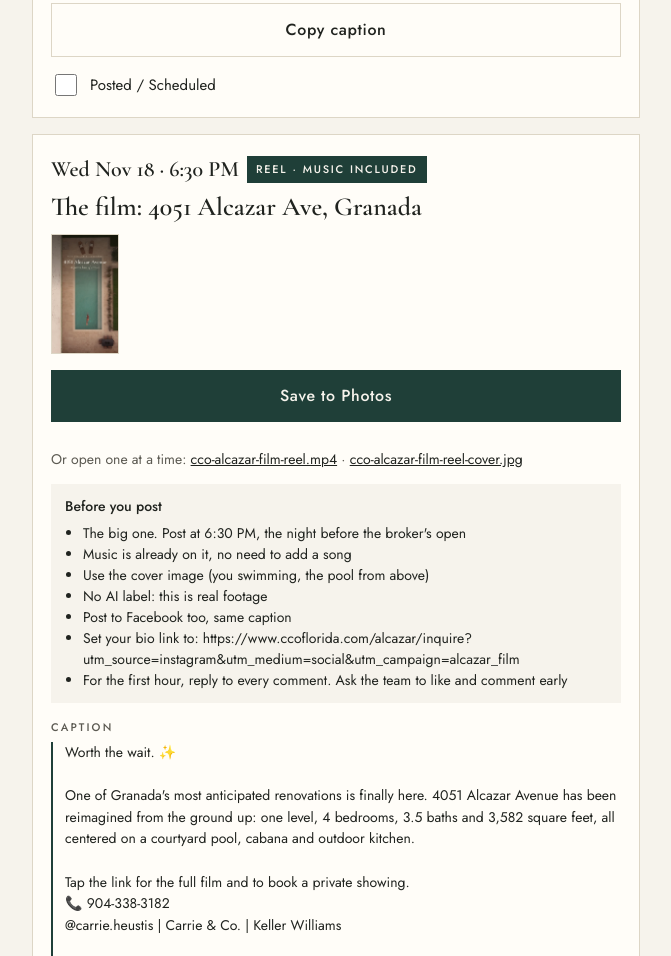
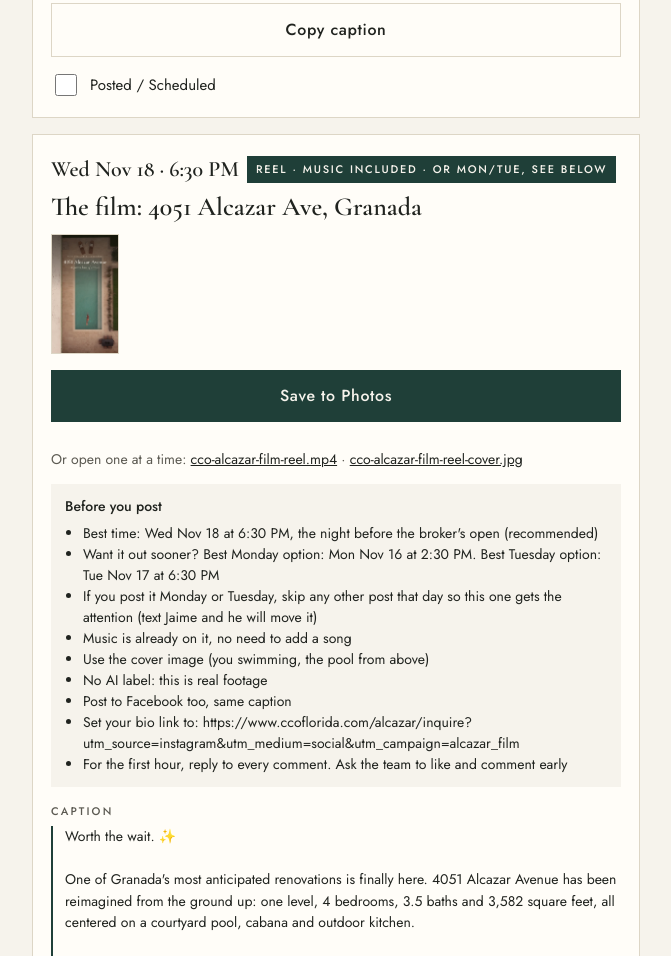
Before and after one commit to jaimtej/cco-social, a plain HTML site: page carrie/index.html in a window 1280 px wide. Shown: the part 2278-3234 px from the top of the page, without its empty margins (304-975 px from the left). Drawn offline with nearby package versions, Linux system fonts and the light colour scheme.

Commit message:
Carrie's posting page: Alcazar film Mon/Tue alternatives
Co-Authored-By: Claude Opus 5.5 <noreply@anthropic.com>
Claude-Session: https://claude.ai/code/session_01DEXijZbxdQZUgkoNLvTsKV

```diff
--- a/carrie/index.html
+++ b/carrie/index.html
@@ -181,9 +181,9 @@ Save this, and send it to a friend who's renting.
 @carrie.heustis | Carrie & Co. | Keller Williams
 
 #FirstTimeHomeBuyer #JacksonvilleRealEstate #DownPaymentAssistance #DuvalCounty #HometownHeroes`},
-{id:'alcazarfilm',when:'Wed Nov 18 · 6:30 PM',type:'Reel · music included',title:'The film: 4051 Alcazar Ave, Granada',
+{id:'alcazarfilm',when:'Wed Nov 18 · 6:30 PM',type:'Reel · music included · or Mon/Tue, see below',title:'The film: 4051 Alcazar Ave, Granada',
  files:['ready/alcazar/cco-alcazar-film-reel.mp4','ready/alcazar/cco-alcazar-film-reel-cover.jpg'],
- tips:['The big one. Post at 6:30 PM, the night before the broker\'s open','Music is already on it, no need to add a song','Use the cover image (you swimming, the pool from above)','No AI label: this is real footage','Post to Facebook too, same caption','Set your bio link to: https://www.ccoflorida.com/alcazar/inquire?utm_source=instagram&utm_medium=social&utm_campaign=alcazar_film','For the first hour, reply to every comment. Ask the team to like and comment early'],
+ tips:['Best time: Wed Nov 18 at 6:30 PM, the night before the broker\'s open (recommended)','Want it out sooner? Best Monday option: Mon Nov 16 at 2:30 PM. Best Tuesday option: Tue Nov 17 at 6:30 PM','If you post it Monday or Tuesday, skip any other post that day so this one gets the attention (text Jaime and he will move it)','Music is already on it, no need to add a song','Use the cover image (you swimming, the pool from above)','No AI label: this is real footage','Post to Facebook too, same caption','Set your bio link to: https://www.ccoflorida.com/alcazar/inquire?utm_source=instagram&utm_medium=social&utm_campaign=alcazar_film','For the first hour, reply to every comment. Ask the team to like and comment early'],
  cap:`Worth the wait. ✨
 
 One of Granada's most anticipated renovations is finally here. 4051 Alcazar Avenue has been reimagined from the ground up: one level, 4 bedrooms, 3.5 baths and 3,582 square feet, all centered on a courtyard pool, cabana and outdoor kitchen.
```
